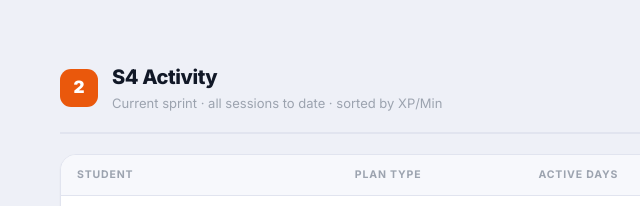
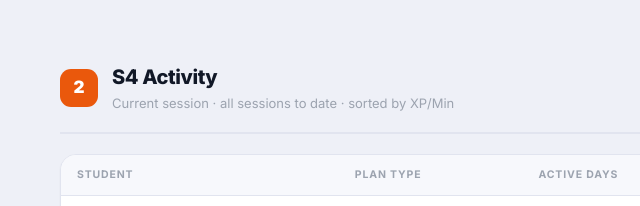
Before and after one commit to NickA-NTO/WL-5Mar-RedAlert, a plain HTML site: page Lalilo WL Red Alert Review.html in a window 1280 px wide. Shown: the part 1317-1523 px from the top of the page, 0-640 px from the left. Drawn offline with Linux system fonts and the light colour scheme.

Commit message:
Remove 'sprint' from S4 section description
Co-Authored-By: Claude Sonnet 4.6 <noreply@anthropic.com>

```diff
--- a/Lalilo WL Red Alert Review.html
+++ b/Lalilo WL Red Alert Review.html
@@ -838,7 +838,7 @@
       <div class="section-icon icon-orange">2</div>
       <div class="section-heading">
         <div class="section-title">S4 Activity</div>
-        <div class="section-desc">Current sprint · all sessions to date · sorted by XP/Min</div>
+        <div class="section-desc">Current session · all sessions to date · sorted by XP/Min</div>
       </div>
     </div>
 
```
Also changed, not shown: index.html (+1 -1 lines).
